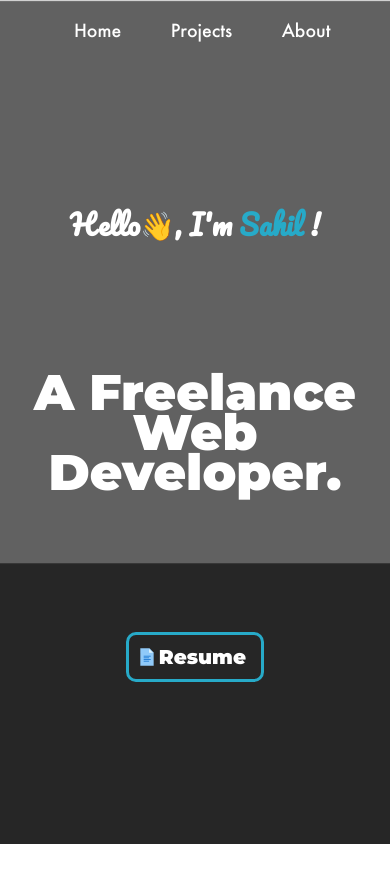
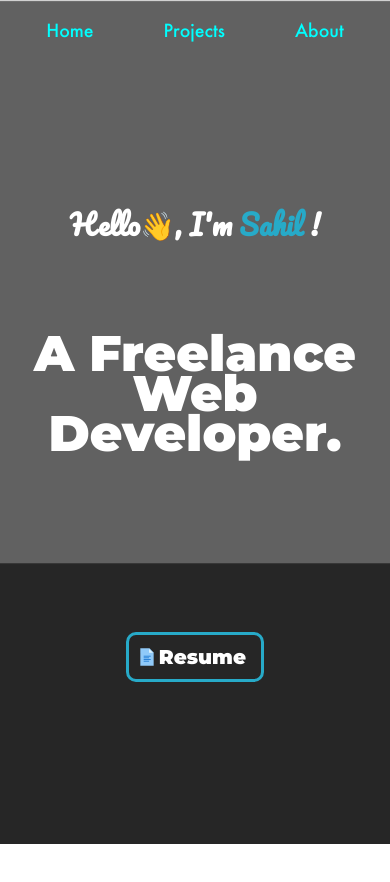
Before and after one commit to sahilkakwani9/React-Portfolio, a React (Create React App) app: page / in a window 390 px wide. After the commit the page ends 844 px from the top, so only its background shows below. Built offline with nearby package versions, Linux system fonts and the light colour scheme.

Commit message:
minor-changes

```diff
--- a/src/components/Hero.css
+++ b/src/components/Hero.css
@@ -173,16 +173,18 @@ body {
 
 @media only screen and (max-width: 700px) {
     body {
-        max-width: 100vw;
+        min-width: 100vw;
         overflow: hidden;
         /* background-color: black; */
     }
     .hero-container {
-        padding-right: 3%;
-        padding-bottom: 10%;
+        min-height: 100vh;
+        min-width: 100vw;
+        overflow: hidden;
     }
     .content-wrapper {
         min-width: 100vw;
+        min-height: 100vh;
         overflow: hidden;
     }
     .s-head{
@@ -200,7 +202,7 @@ body {
     }
 
     .content button {
-        margin-top: 25%;
+        margin-top: 35%;
     }
 
     .bg-hero img{
@@ -228,7 +230,7 @@ body {
     }
 
     .showcase {
-        margin-top: 35%;
+        margin-top: 25%;
     }
     .showcase .title{
         font-size: 50px;
--- a/src/components/Navbar.css
+++ b/src/components/Navbar.css
@@ -1,7 +1,7 @@
 .nav-wrap {
     position: absolute;
     list-style-type: none;
-    right: 7%;
+    /* right: 7%; */
     top: 2%;
     z-index: 1;
    /* left: 31vw; */
@@ -9,18 +9,22 @@
     display: flex;
     text-align: center;
     justify-content: center;
-    align-items: center;
+    /* justify-content: center; */
+    /* align-items: center; */
     /* background-color: #ffffff; */
 }
 
 .nav-wrap nav {
     display: flex;
+    justify-content: center;
+    /* margin-right: -2%; */
+    width: 100vw;
 }
 
 .nav-wrap li{
-    margin-right: 20%;
+    /* margin-right: 20%; */
     /* color: #383838; */
-
+    margin: auto 30px;
     font-family: 'Futura T';
     font-size: 30px;
     padding: 5px;
@@ -36,19 +40,19 @@
 .nav-wrap a {
     text-decoration: none;
     /* color: #555454; */
-    color: #fff;
+    color: cyan;
 }
 
 .nav-wrap a:hover {
     transition: 0.2s ease-in-out;
     /* color: #000; */
-    color: cyan;
+    color: #fff;
     /* border-bottom: #fff 2px solid; */
 }
 
 @media only screen and (max-width: 700px) {
     .nav-wrap{
-        right: 7%;
+        /* right: 7%; */
     }
     .nav-wrap li{
         font-size: 20px;
--- a/src/components/Navbar.js
+++ b/src/components/Navbar.js
@@ -11,7 +11,7 @@ function Navbar() {
             <li><Link to="/">Home</Link></li>
             <li><Link to="/projects">Projects</Link></li>
             <li><Link to="/about">About</Link></li>
-            <li><Link to="/contact" class="phone-none">Contact</Link></li>
+            {/* <li><Link to="/contact" class="phone-none">Contact</Link></li> */}
           </nav>
     </div>
   )
```
